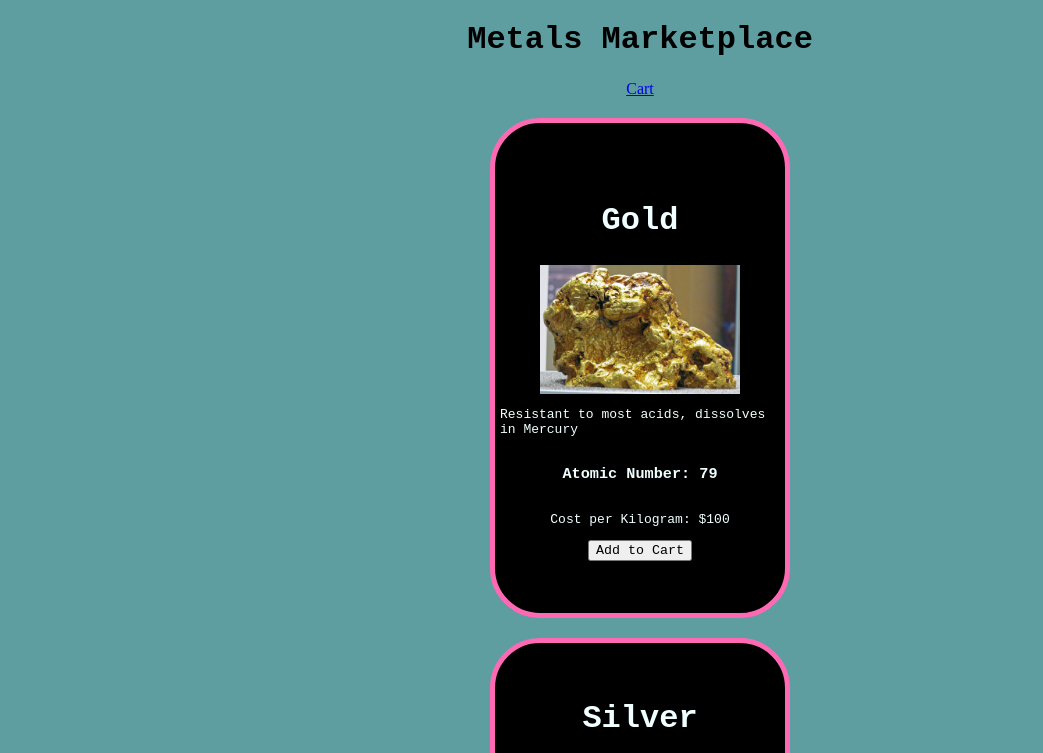
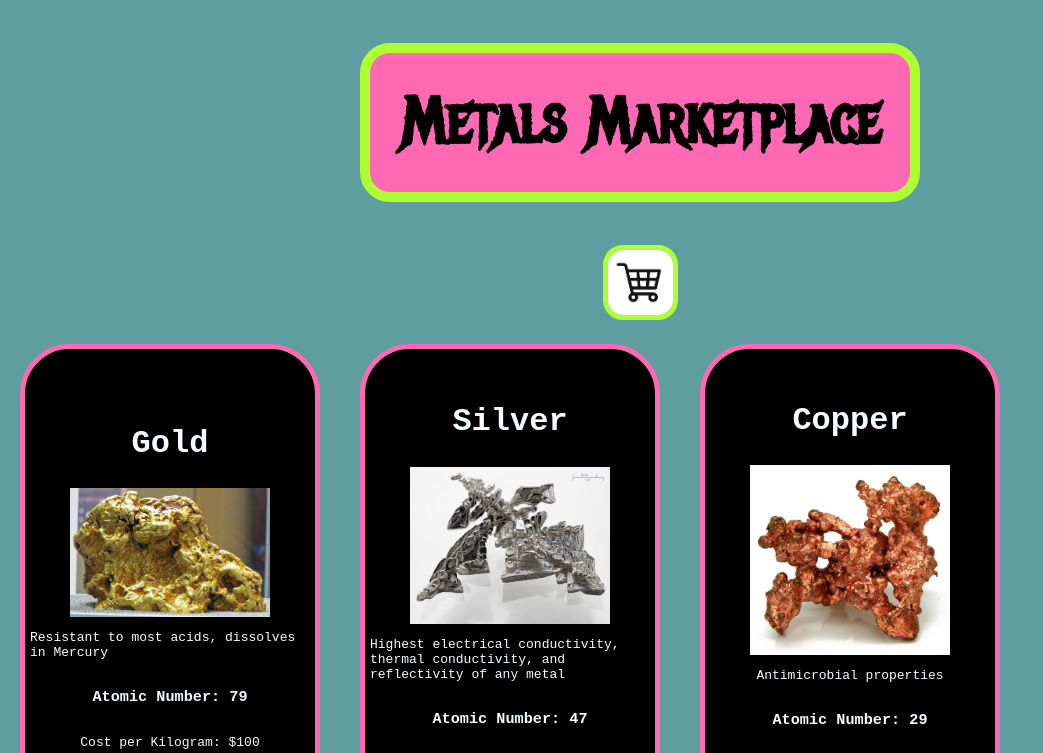
Before and after one commit to fora-heims/lab-06-e-commerce-website, a website with bundled scripts: page index.html in a window 1280 px wide. Shown: the top 753 px of the page, without its empty margins (0-1043 px from the left). Built offline with nearby package versions, Linux system fonts and the light colour scheme.

Commit message:
Wired and working. Tests passing. Does not yet show quantity in cart in each product card on the home page.

```diff
--- a/app.js
+++ b/app.js
@@ -17,7 +17,6 @@ let addButtons = document.querySelectorAll('.add-button');
 for (let button of addButtons){
     button.addEventListener('click', () => {
         addItemToCart(button.id);
-        // let cart = getCart();
-        // let itemQuantity = findById(button.id, cart).quantity;
+
     });
 }
--- a/index.html
+++ b/index.html
@@ -5,6 +5,9 @@
     <meta charset="UTF-8">
     <meta name="viewport" content="width=device-width, initial-scale=1.0">
     <meta http-equiv="X-UA-Compatible" content="ie=edge">
+    <link rel="preconnect" href="https://fonts.googleapis.com">
+    <link rel="preconnect" href="https://fonts.gstatic.com" crossorigin>
+    <link href="https://fonts.googleapis.com/css2?family=Metal+Mania&display=swap" rel="stylesheet">
     <link rel="stylesheet" href="./styles/reset.css">
     <link rel="stylesheet" href="./styles/style.css">
     <title>Metals Marketplace</title>
@@ -13,7 +16,7 @@
 <body>
     <header>
         <h1>Metals Marketplace</h1>
-        <a href="./cart">Cart</a>
+        <a href="./cart"><img src="./assets/cart.jpg" alt="Cart" id="cart-image"></a>
     </header>
     <main>
         <div id="metals-list"></div>
--- a/render.js
+++ b/render.js
@@ -3,6 +3,7 @@ export function renderMetal(metal) {
     metalDiv.classList.add('metal-div');
 
     const ima = document.createElement('img');
+    ima.classList.add('metal-image');
     ima.src = metal.image;
 
     const nam = document.createElement('h2');
--- a/styles/style.css
+++ b/styles/style.css
@@ -17,7 +17,17 @@ header {
     margin: 30px;
 }
 
-h1, h2 {
+h1 {
+    font-size: 4rem;
+    color: black;
+    background-color: hotpink;
+    padding: 30px;
+    border: greenyellow solid 10px;
+    border-radius: 30px;
+    font-family: 'Metal Mania', cursive;
+}
+
+h2 {
     font-size: 2rem;
 }
 
@@ -41,10 +51,26 @@ main {
     align-items: center;
 }
 
-img {
+.metal-image {
     width: 200px;
 }
 
 button:hover {
     cursor: pointer;
 }
+
+#metals-list {
+    display: flex;
+    flex-wrap: wrap;
+}
+
+#cart-image {
+    width: 75px;
+    border-radius: 20px;
+    border: 5px greenyellow solid;
+}
+
+.add-button {
+    border: 5px greenyellow solid;
+    border-radius: 5px;
+}
```
Also changed, not shown: cart/render-line-items.js (+6 -4 lines), test/DOM-render.test.js (+1 -1 lines), test/clear-cart.test.js (added, +31 -0 lines), test/remove-item.test.js (deleted, +0 -11 lines), test/tests.js (+1 -1 lines), assets/cart.jpg (added), test/assets/aluminium.jpg (added).
